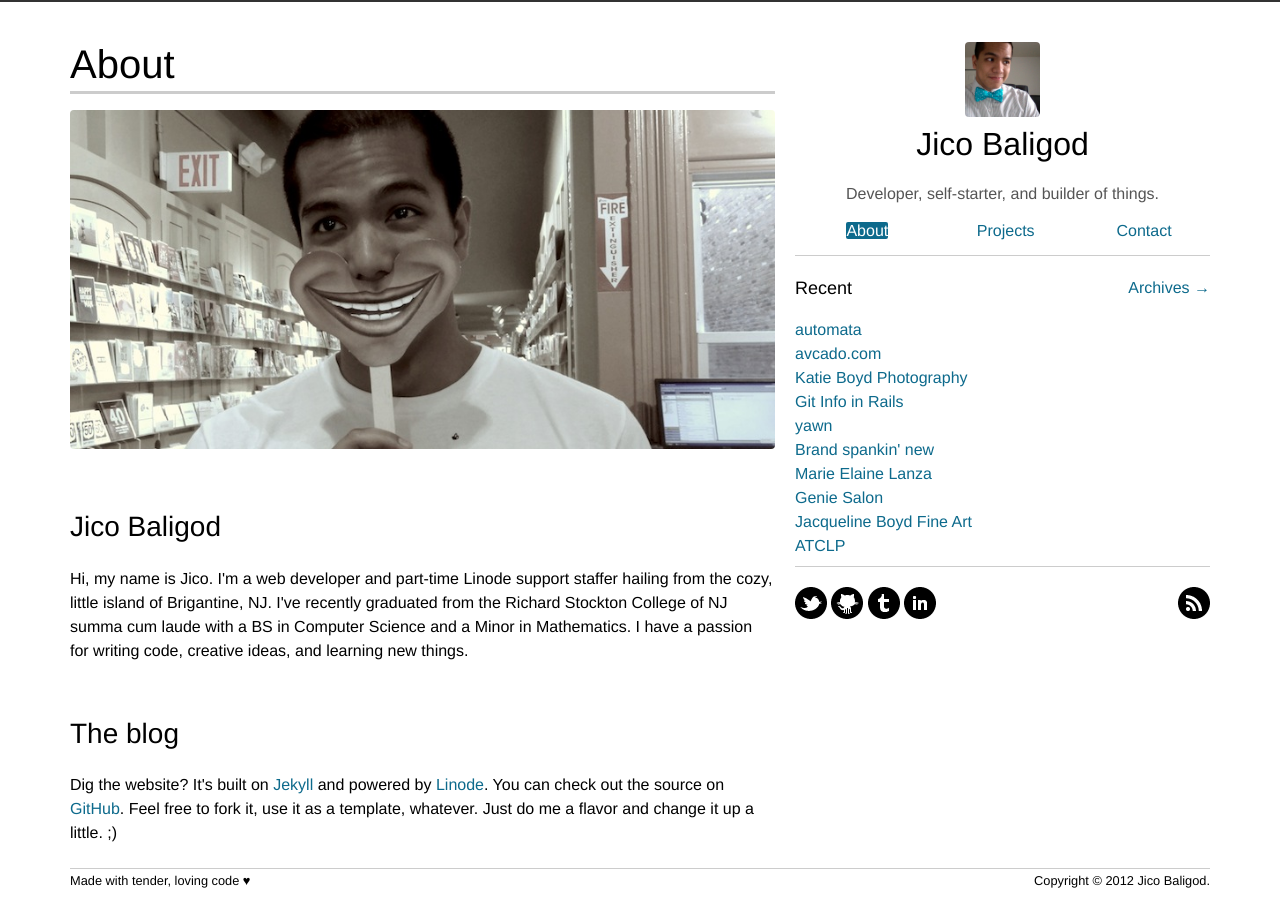
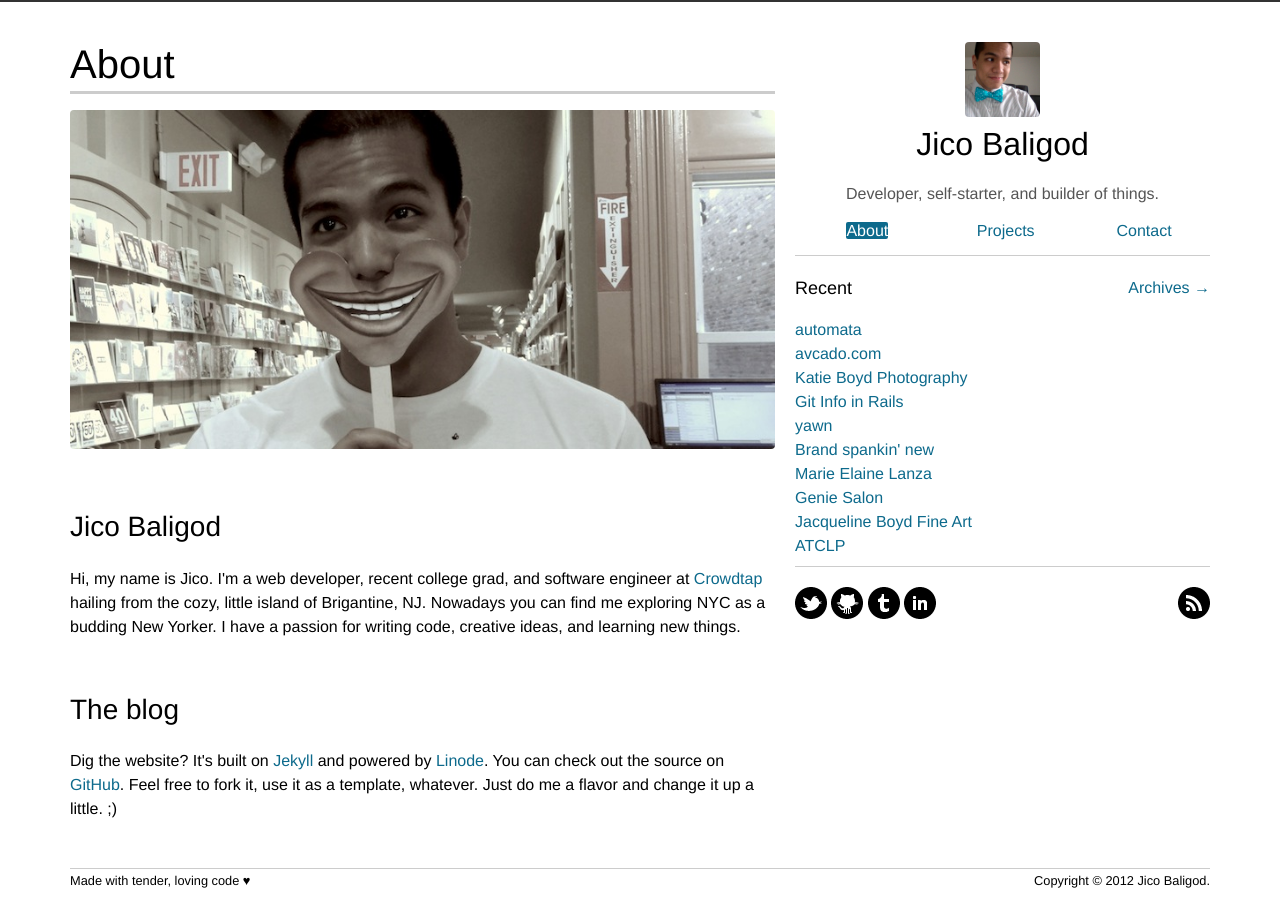
Before and after one commit to jico/baligod.com, a Jekyll site: the page built from about.html, in a window 1280 px wide. Built offline with Jekyll 4.4.1, drawn with Linux system fonts in a browser that asks for light colours; nearby versions of some CDN libraries; Markdown is read by kramdown in place of the engine named in the settings; comment, search, counter and statistics services are not loaded.

Commit message:
updated description and about

```diff
--- a/_layouts/base.html
+++ b/_layouts/base.html
@@ -4,7 +4,7 @@
 <head>
   <meta charset="UTF-8" />
   <meta name="author" content="Jico Baligod" />
-  <meta name="description" content="Jico Baligod is a web developer and part-time Linodian. He likes to code and stuff." />
+  <meta name="description" content="Jico Baligod is a young self-starter and developer." />
   <meta name="viewport" content="initial-scale=1.0,width=device-width" />
   <title>{{ page.title }}</title>
   <link rel="stylesheet" href="/static/css/pygments-monokai.css" type="text/css" />
--- a/about.html
+++ b/about.html
@@ -9,7 +9,7 @@ title: "About Jico"
     <img src="/static/img/me2.jpg" width="100%" />
 
     <h2>Jico Baligod</h2>
-    <p>Hi, my name is Jico. I'm a web developer and part-time Linode support staffer hailing from the cozy, little island of Brigantine, NJ. I've recently graduated from the Richard Stockton College of NJ summa cum laude with a BS in Computer Science and a Minor in Mathematics. I have a passion for writing code, creative ideas, and learning new things.</p>
+    <p>Hi, my name is Jico. I'm a web developer, recent college grad, and software engineer at <a href="http://crowdtap.com">Crowdtap</a> hailing from the cozy, little island of Brigantine, NJ. Nowadays you can find me exploring NYC as a budding New Yorker. I have a passion for writing code, creative ideas, and learning new things.</p>
     <h2>The blog</h2>
     <p>Dig the website? It's built on <a href="https://github.com/mojombo/jekyll">Jekyll</a> and powered by <a href="http://www.linode.com">Linode</a>. You can check out the source on <a href="http://github.com/jico/baligod.com">GitHub</a>. Feel free to fork it, use it as a template, whatever. Just do me a flavor and change it up a little. ;)</p>
 
```
